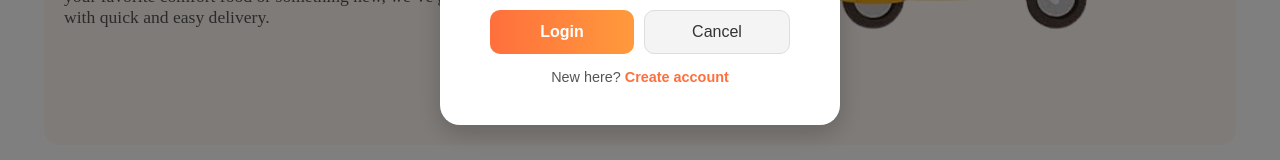
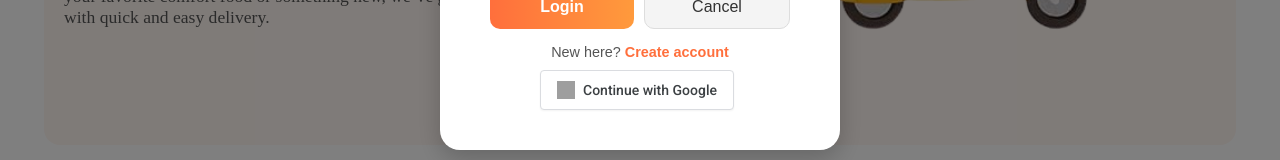
Before and after one commit to Sagnik-2707/EatEasy, a React (Vite) app in the folder frontend/: page / in a window 1280 px wide. Both pictures are taken after a click on the button "Log In". Shown: the part 439-599 px from the top of the page. Built offline with nearby package versions, Linux system fonts and the light colour scheme; no server answers; grey boxes are pictures that could not be loaded.

Commit message:
Placed OAuth button in frontend and styled it

```diff
--- a/frontend/src/App.css
+++ b/frontend/src/App.css
@@ -377,3 +377,41 @@ body{
   from { opacity: 0; transform: scale(0.9); }
   to { opacity: 1; transform: scale(1); }
 }
+
+
+.google-login button {
+  display: flex;
+  align-items: center;
+  justify-content: center;
+  gap: 8px;
+
+  background-color: #fff;
+  color: #3c4043;
+  font-family: "Roboto", sans-serif;
+  font-size: 14px;
+  font-weight: 500;
+
+  padding: 10px 16px;
+  border: 1px solid #dadce0;
+  border-radius: 4px;
+
+  cursor: pointer;
+  transition: all 0.2s ease-in-out;
+  box-shadow: 0 1px 2px rgba(0, 0, 0, 0.05);
+  margin-top: 10px;
+  margin-left: 50px;
+}
+
+.google-login button:hover {
+  background-color: #f7f8f8;
+  box-shadow: 0 1px 4px rgba(0, 0, 0, 0.1);
+}
+
+.google-login button:active {
+  background-color: #eee;
+}
+
+.google-login button img {
+  height: 18px;
+  width: 18px;
+}
--- a/frontend/src/components/Navbar.jsx
+++ b/frontend/src/components/Navbar.jsx
@@ -158,6 +158,19 @@ function Navbar() {
                 </>
               )}
             </p>
+            <div className="google-login">
+                <button
+                  onClick={() => {
+                    window.location.href = "http://localhost:5000/api/auth/google";
+                  }}
+                >
+                  <img
+                    src="https://developers.google.com/identity/images/g-logo.png"
+                    alt="Google Logo"
+                  />
+                  Continue with Google
+                </button>
+            </div>
           </div>
         </div>
       )}
--- a/frontend/src/pages/UserPage.jsx
+++ b/frontend/src/pages/UserPage.jsx
@@ -191,6 +191,19 @@ function UserPage({ addOrder }) {
                 </>
               )}
             </p>
+            <div className="google-login">
+                <button
+                  onClick={() => {
+                    window.location.href = "http://localhost:5000/api/auth/google";
+                  }}
+                >
+                  <img
+                    src="https://developers.google.com/identity/images/g-logo.png"
+                    alt="Google Logo"
+                  />
+                  Continue with Google
+                </button>
+            </div>
           </div>
         </div>
       )}
```
